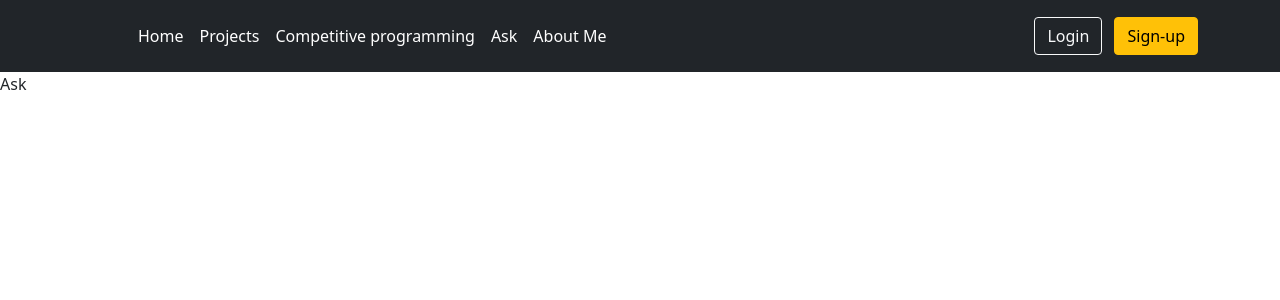
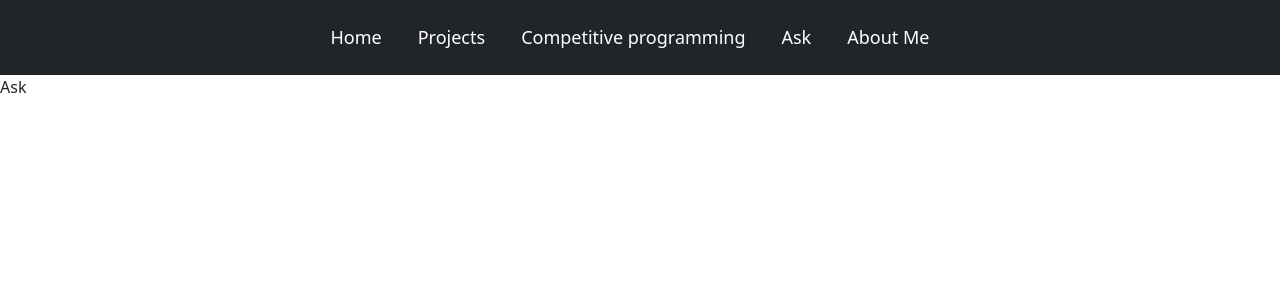
Before and after one commit to Anubhav495/mainportfoliosite, a Django app: page /Ask in a window 1280 px wide. Shown: the top 300 px of the page. Run offline with Django 3.2, Linux system fonts and the light colour scheme.

Commit message:
Add existing file

```diff
--- a/templates/base.html
+++ b/templates/base.html
@@ -11,36 +11,14 @@
     <title> {% block title %} {% endblock title %} </title>
   </head>
   <body>
-  {% comment %} <div class="container">
-    <div class="alert alert-warning alert-dismissible fade show my-0 px-0 py-0" role="alert">
-    <strong>Info!</strong> Login to ask queries.
-    <button type="button" class="btn-close px-0 py-0" data-bs-dismiss="alert" aria-label="Close"></button>
-    </div>
-  </div> {% endcomment %}
-<header class="p-3 bg-dark text-white">
-  <div class="container">
-    <div class="d-flex flex-wrap align-items-center justify-content-center justify-content-lg-start ml-10">
-      <a href="/" class="d-flex align-items-center mb-2 mb-lg-0 text-white text-decoration-none">
-        <svg class="bi me-2" width="40" height="32"><use xlink:href="#bootstrap"></use></svg>
-      </a>
-
-      <ul class="nav col-12 col-lg-auto me-lg-auto mb-2 justify-content-center mb-md-0">
-        <li><a href="/" class="nav-link px-2 text-white">Home</a></li>
-        <li><a href="/Projects" class="nav-link px-2 text-white">Projects</a></li>
-        <li><a href="/Cp" class="nav-link px-2 text-white">Competitive programming</a></li>
-        <li><a href="/Ask" class="nav-link px-2 text-white">Ask</a></li>
-        <li><a href="/About" class="nav-link px-2 text-white">About Me</a></li>
+  <div class="header bg-dark">
+      <ul class="nav justify-content-center" style="padding-top:16px; padding-bottom:16px;font-size:18px">
+        <li style="margin-right:20px"><a href="/" class="nav-link px-2 text-white">Home</a></li>
+        <li style="margin-right:20px"><a href="/Projects" class="nav-link px-2 text-white">Projects</a></li>
+        <li style="margin-right:20px"><a href="/Cp" class="nav-link px-2 text-white">Competitive programming</a></li>
+        <li style="margin-right:20px"><a href="/Ask" class="nav-link px-2 text-white">Ask</a></li>
+        <li style="margin-right:20px"><a href="/About" class="nav-link px-2 text-white">About Me</a></li>
       </ul>
-
-      {% comment %} <form class="col-12 col-lg-auto mb-3 mb-lg-0 me-lg-3">
-        <input type="search" class="form-control form-control-dark" placeholder="Search...">
-      </form> {% endcomment %}
-
-      <div class="text-end">
-        <button type="button" class="btn btn-outline-light me-2">Login</button>
-        <button type="button" class="btn btn-warning">Sign-up</button>
-      </div>
-    </div>
   </div>
 </header>
 
```
